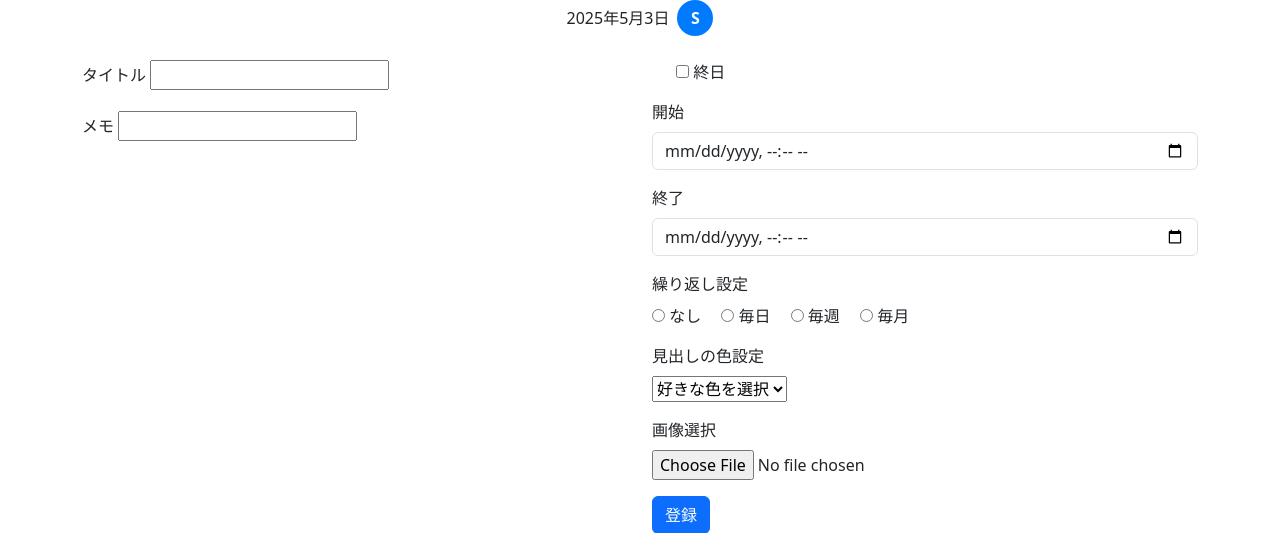
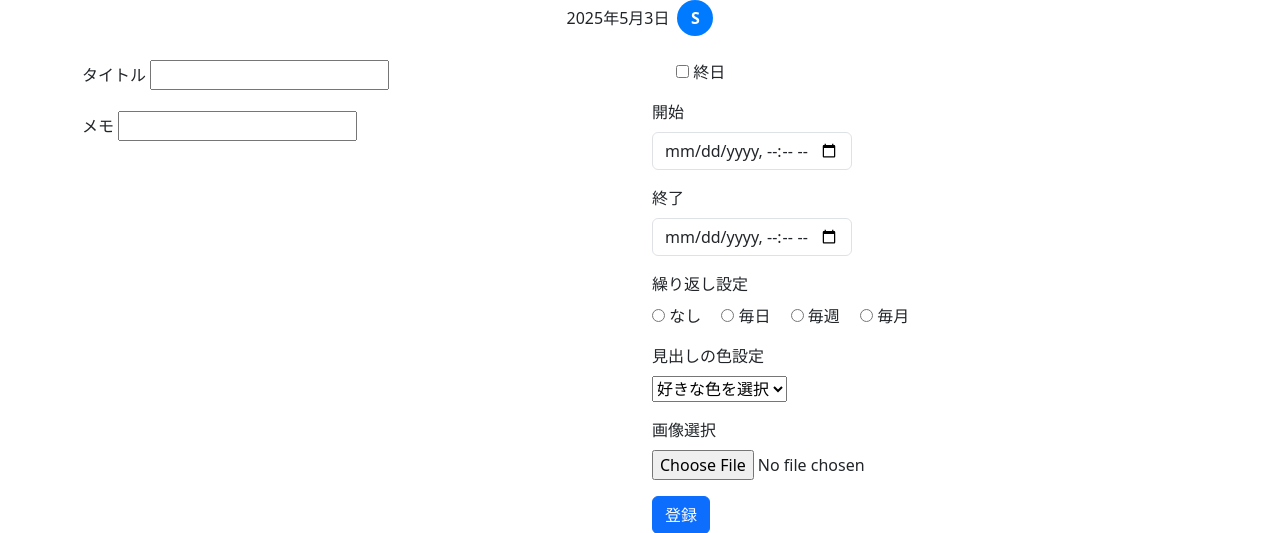
Before and after one commit to kao0219/schedule-manage, a Django app: page /schedule/create/ in a window 1280 px wide. Shown: the part 56-589 px from the top of the page. Run offline with Django 5.2, Linux system fonts and the light colour scheme; the visitor is signed in with stand-in values (Sample User, id 1); data that the repository does not hold is empty.

Commit message:
開始、終了プルダウン幅修正

```diff
--- a/schedule_manage/app/templates/schedule_create.html
+++ b/schedule_manage/app/templates/schedule_create.html
@@ -36,12 +36,12 @@
 
         <div class="mb-3">
           <label for="id_start_time" class="form-label">開始</label>
-          <input type="datetime-local" name="start_time" id="start_date" class="form-control">
+          <input type="datetime-local" name="start_time" id="start_date" class="form-control" style="width: 200px;">
         </div>
 
         <div class="mb-3">
           <label for="id_end_time" class="form-label">終了</label>
-          <input type="datetime-local" name="end_time" id="end_date" class="form-control">
+          <input type="datetime-local" name="end_time" id="end_date" class="form-control" style="width: 200px;">
         </div>
 
         <div class="mb-3">
```
